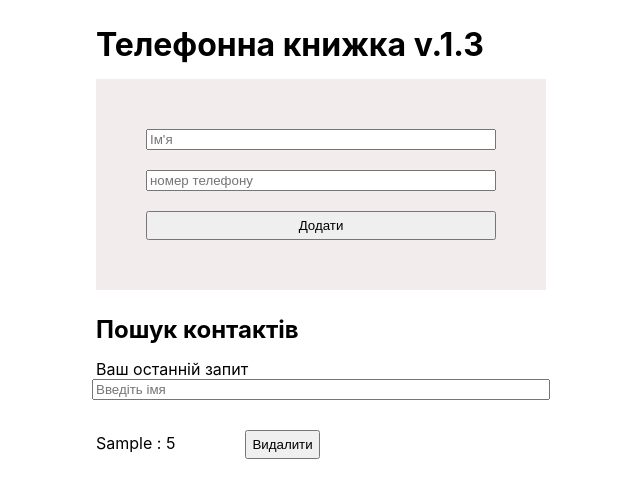
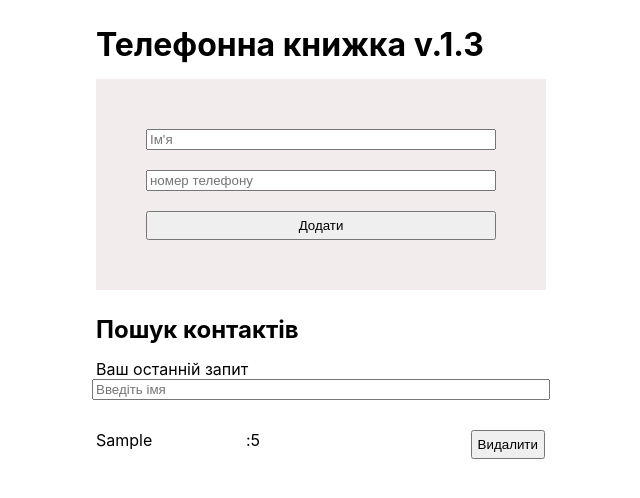
Before and after one commit to ljubik/goit-react-hw-05-phonebook, a React (Create React App) app: page / in a window 1280 px wide. Both pictures are taken after typing "Sample", "5" into the empty fields and a click on the button "Додати". Shown: the top 498 px of the page, without its empty margins (319-959 px from the left). Built offline with nearby package versions, Linux system fonts and the light colour scheme.

Commit message:
fix css Justification

```diff
--- a/src/components/ContactList/ContactList.js
+++ b/src/components/ContactList/ContactList.js
@@ -6,8 +6,8 @@ import { connect } from "react-redux";
 import userAction from "../../redux/actions/userAction";
 
 const ContactList = ({ contacts, delnum, filter, filteredContacts }) => {
-  console.log("contacts", contacts);
-  console.log("filter", filter);
+  // console.log("contacts", contacts);
+  // console.log("filter", filter);
   return (
     <>
 
@@ -19,14 +19,14 @@ const ContactList = ({ contacts, delnum, filter, filteredContacts }) => {
             }
             return element.name.toLowerCase().includes(filter);
           }).map((el) => (
-            <li key={el.id} >
+            <li className={style.listLi} key={el.id} >
             <span>{el.name}</span> : <span>{el.tel}</span>
             <span><button className={style.listBtn} onClick={() => delnum(el.id)}>Видалити</button></span>
             </li>
           ))}
         </ul>
       ): <ul className={style.list}>
-          <li>У вас порожній список !</li>
+          <li className={style.listLi} >У вас порожній список !</li>
         </ul>}
     </>
   );
--- a/src/components/ContactList/ContactList.module.css
+++ b/src/components/ContactList/ContactList.module.css
@@ -1,6 +1,6 @@
 .list {
-  display: flex;
-  flex-wrap: wrap;
+  /* display: flex;
+  flex-wrap: wrap; */
   list-style: none;
   width: 450px;
   margin: 0 auto;
@@ -10,6 +10,7 @@
 .list button {
   margin-left: 20px;
   position: relative;
+  flex-grow: 1;
 }
 
 .listBtn {
@@ -17,4 +18,23 @@
   right: -50px;
   padding: 5px;
   margin-bottom: 5px;
+  flex-grow: 1;
 }
+
+.listLi {
+  width: 450px;
+  display: flex;
+  flex-basis: 150px;
+  flex-grow: 1;
+  flex-shrink: 0;
+}
+
+.listLi:nth-child(2n) {
+  background-color: blanchedalmond;
+}
+
+span {
+  flex-basis: 150px;
+  flex-grow: 1;
+  flex-shrink: 0;
+}
```
